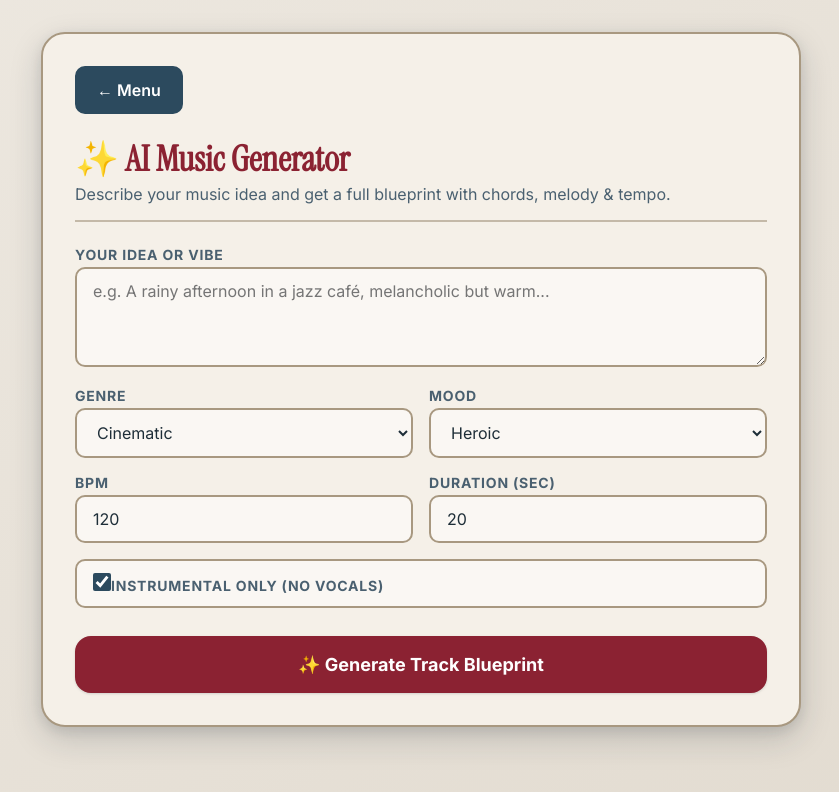
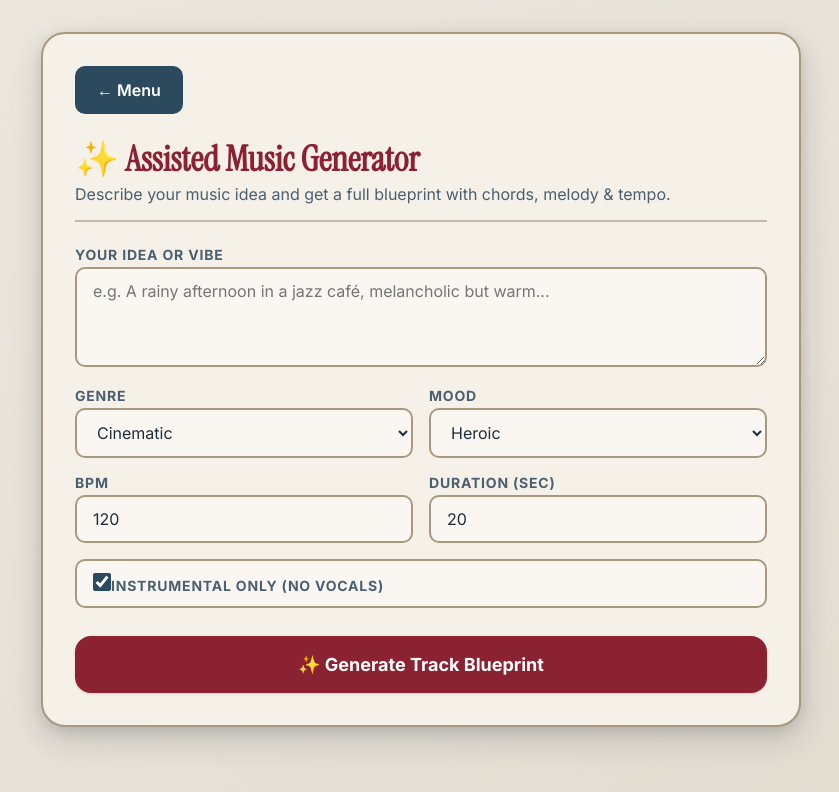
Before and after one commit to KhaledBaki/AudioAlchemy, a React app in the folder frontend/: page /ai-assisted in a window 1280 px wide. Shown: the top 792 px of the page, without its empty margins (219-1058 px from the left). Built offline with nearby package versions, Linux system fonts and the light colour scheme; the HTML template or start-up script is replaced by a standard one.

Commit message:
Adjeusted Assisted Music Gen Title

```diff
--- a/frontend/src/pages/AIGenerator.jsx
+++ b/frontend/src/pages/AIGenerator.jsx
@@ -39,7 +39,7 @@ function AIGenerator() {
                 </div>
 
                 <div className="ai-generator-header">
-                    <h2>✨ AI Music Generator</h2>
+                    <h2>✨ Assisted Music Generator</h2>
                     <p>Describe your music idea and get a full blueprint with chords, melody & tempo.</p>
                 </div>
 
```
